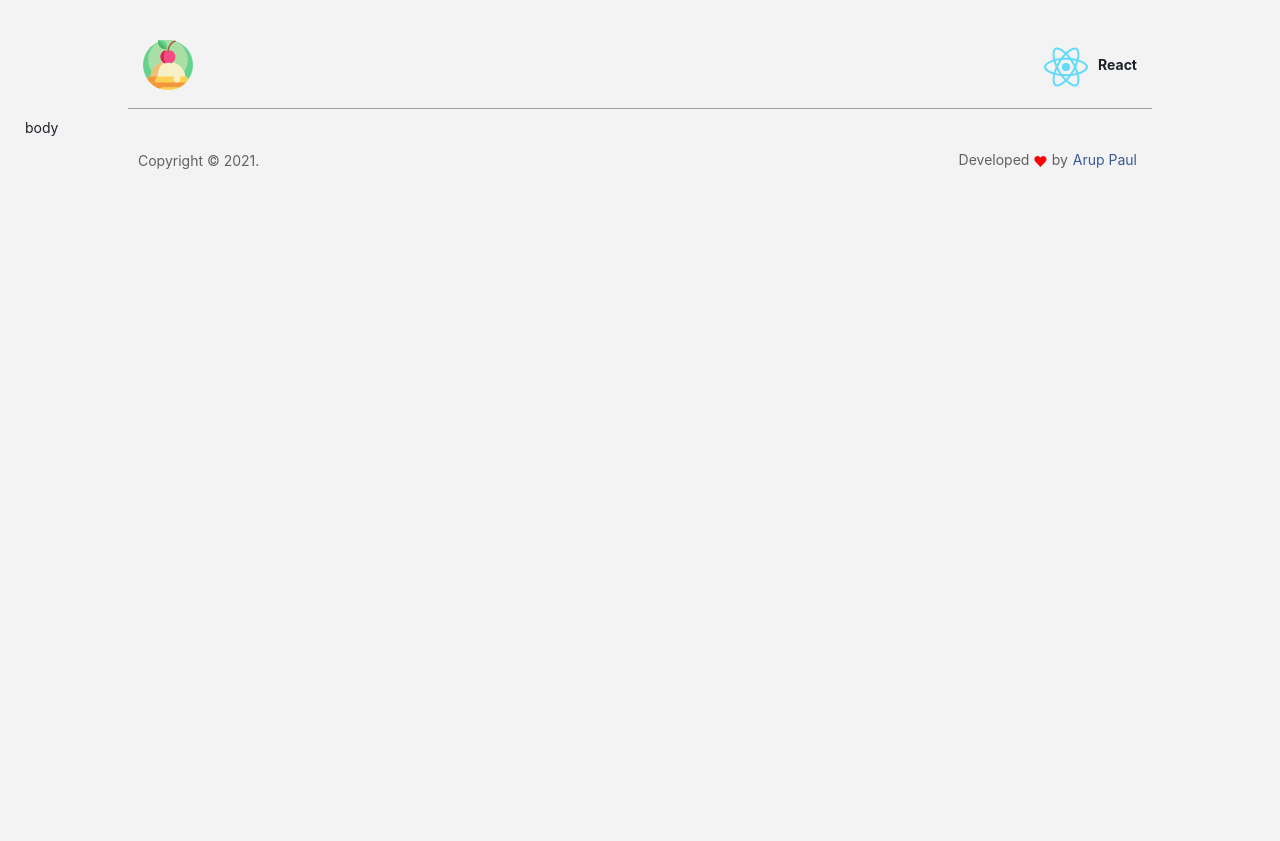
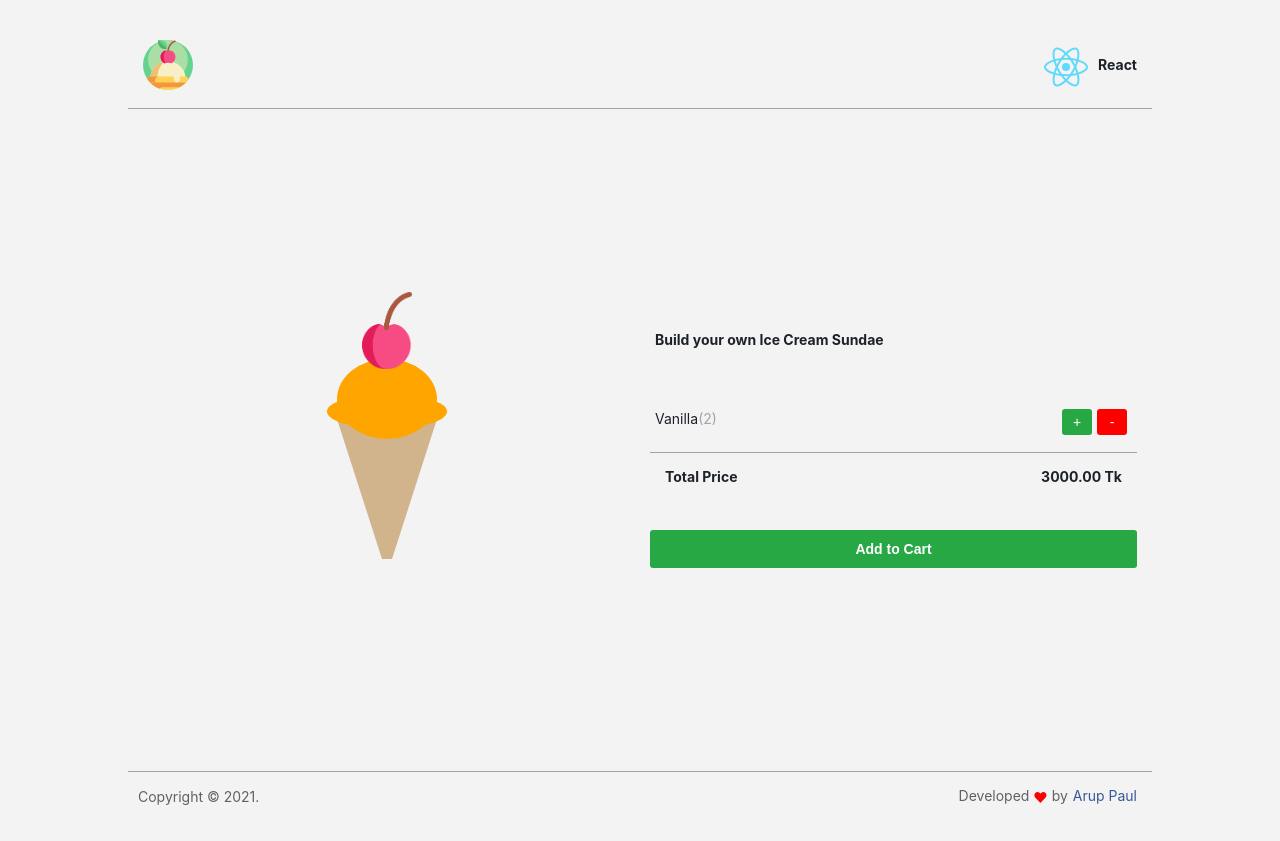
Before and after one commit to Arup-paul/ice-cream-builder, a React (Create React App) app: page / in a window 1280 px wide. Before the commit the page ends 800 px from the top, so only its background shows below. Built offline with nearby package versions, Linux system fonts and the light colour scheme.

Commit message:
html to react converted done

```diff
--- a/src/Components/Body/Body.js
+++ b/src/Components/Body/Body.js
@@ -1,9 +1,10 @@
 import React from 'react'
 import classes from './Body.module.css'
+import IceCreamBuilder from "../../Containers/IceCreamBuilder/IceCreamBuilder";
 const Body = () => {
     return (
         <div className={classes.mainBody}>
-           body
+           <IceCreamBuilder />
         </div>
     )
 }
```
